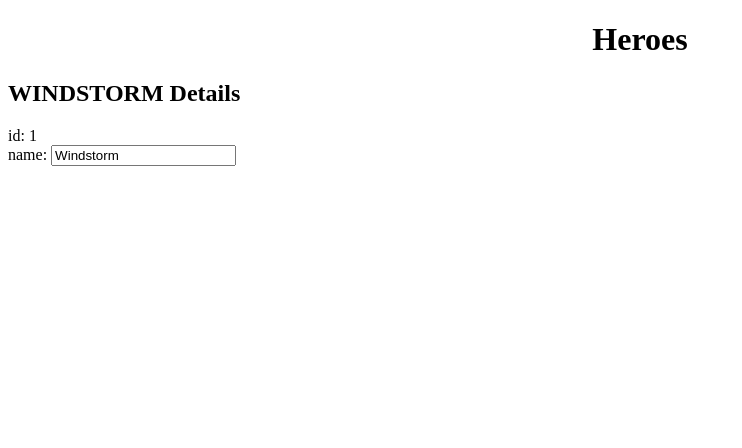
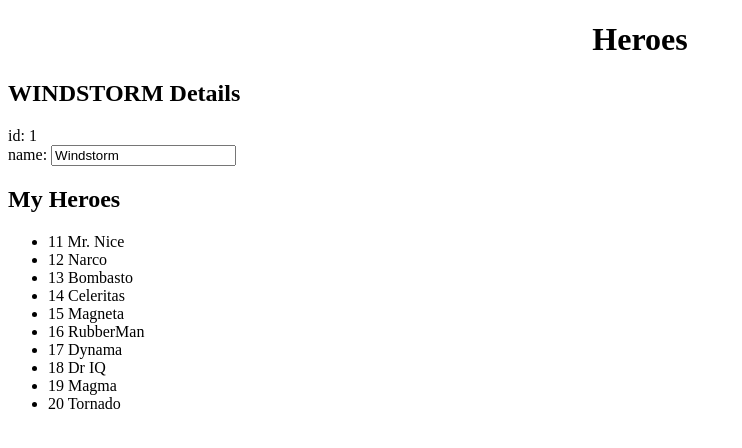
Before and after one commit to josephttran/angular-first, an Angular app: page / in a window 1280 px wide. Shown: the top 448 px of the page, without its empty margins (0-742 px from the left). Built offline with nearby package versions, Linux system fonts and the light colour scheme.

Commit message:
List heroes

```diff
--- a/src/app/heroes/heroes.component.html
+++ b/src/app/heroes/heroes.component.html
@@ -7,3 +7,10 @@
     <input [(ngModel)]="hero.name" placeholder="name">
   </label>
 </div>
+
+<h2>My Heroes</h2>
+<ul class="heroes">
+  <li *ngFor="let hero of heroes">
+    <span class="badge">{{hero.id}}</span> {{hero.name}}
+  </li>
+</ul>
--- a/src/app/heroes/heroes.component.ts
+++ b/src/app/heroes/heroes.component.ts
@@ -1,5 +1,7 @@
 import { Component, OnInit } from '@angular/core';
+
 import { Hero } from '../hero';
+import { HEROES } from '../mock-heroes'
 
 @Component({
   selector: 'app-heroes',
@@ -11,6 +13,7 @@
     id: 1,
     name: 'Windstorm'
   };
+  heroes = HEROES;
 
   constructor() { }
 
--- /dev/null
+++ b/src/app/mock-heroes.ts
@@ -0,0 +1,14 @@
+import { Hero } from './hero';
+
+export const HEROES: Hero[] = [
+  { id: 11, name: 'Mr. Nice' },
+  { id: 12, name: 'Narco' },
+  { id: 13, name: 'Bombasto' },
+  { id: 14, name: 'Celeritas' },
+  { id: 15, name: 'Magneta' },
+  { id: 16, name: 'RubberMan' },
+  { id: 17, name: 'Dynama' },
+  { id: 18, name: 'Dr IQ' },
+  { id: 19, name: 'Magma' },
+  { id: 20, name: 'Tornado' }
+];
```
